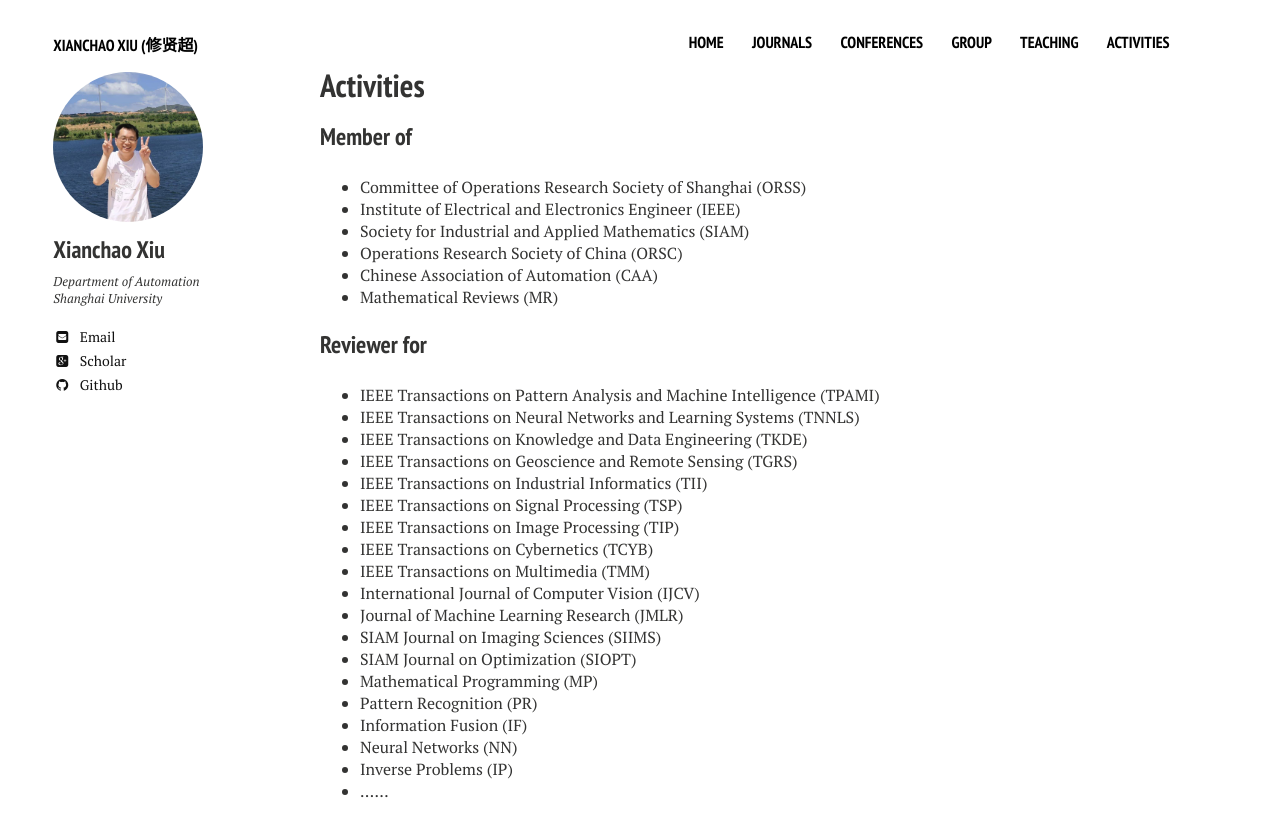
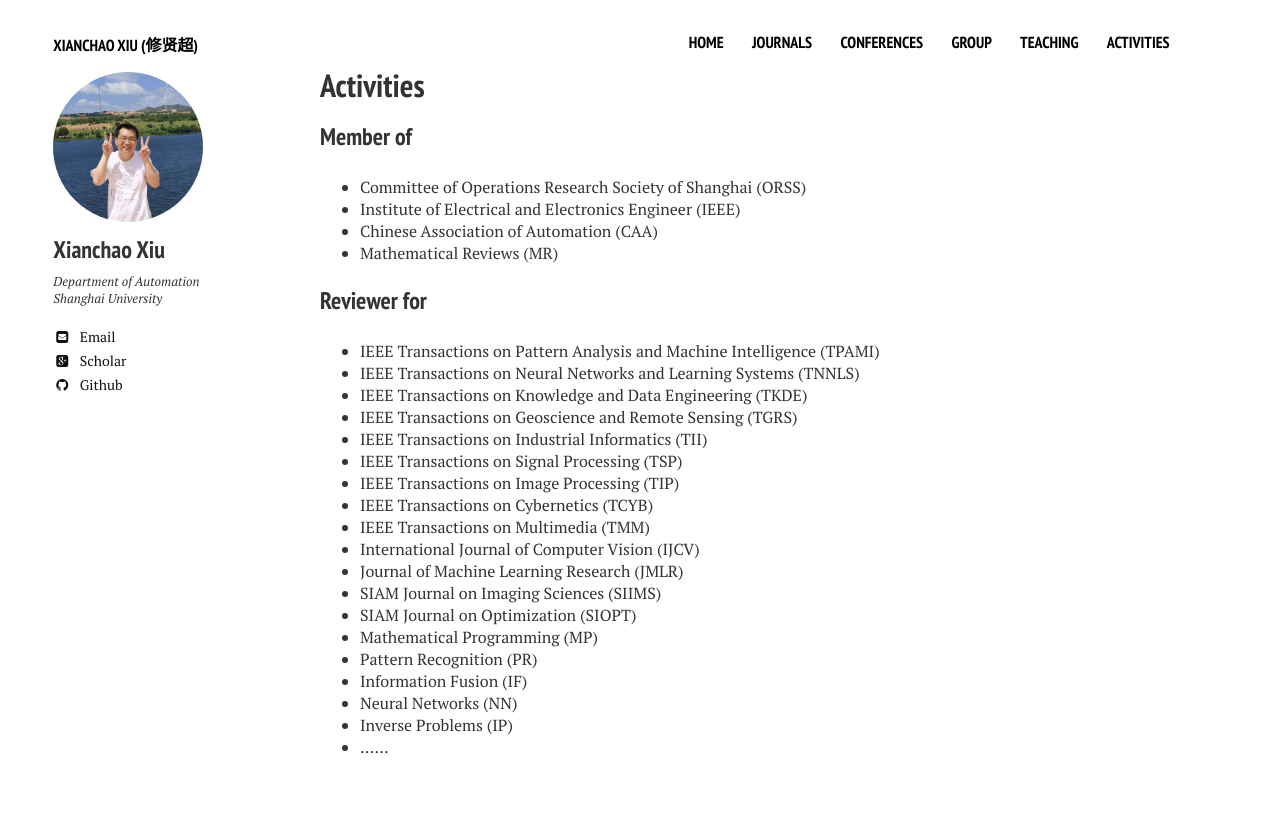
Before and after one commit to xianchaoxiu/xianchaoxiu.github.io, a Jekyll site: the page built from activities/index.md, in a window 1280 px wide. Shown: the top 837 px of the page. Built offline with Jekyll 4.4.1, drawn with Linux system fonts in a browser that asks for light colours; nearby versions of some CDN libraries.

Commit message:
Update index.md

```diff
--- a/activities/index.md
+++ b/activities/index.md
@@ -11,8 +11,6 @@ share: false
 ### Member of
 * Committee of Operations Research Society of Shanghai (ORSS) <br>
 * Institute of Electrical and Electronics Engineer (IEEE) <br>
-* Society for Industrial and Applied Mathematics (SIAM) <br>
-* Operations Research Society of China (ORSC) <br>
 * Chinese Association of Automation (CAA) <br>
 * Mathematical Reviews (MR)
 
```
